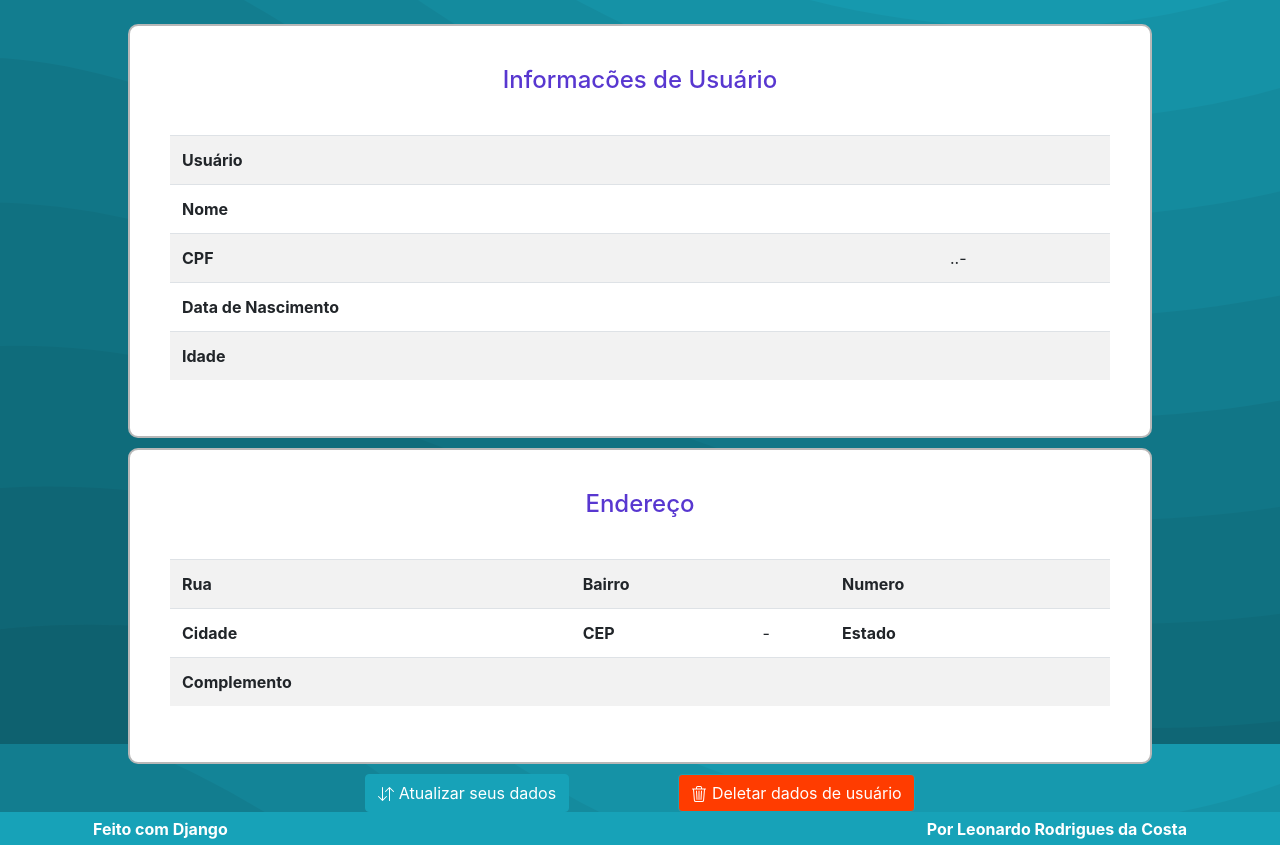
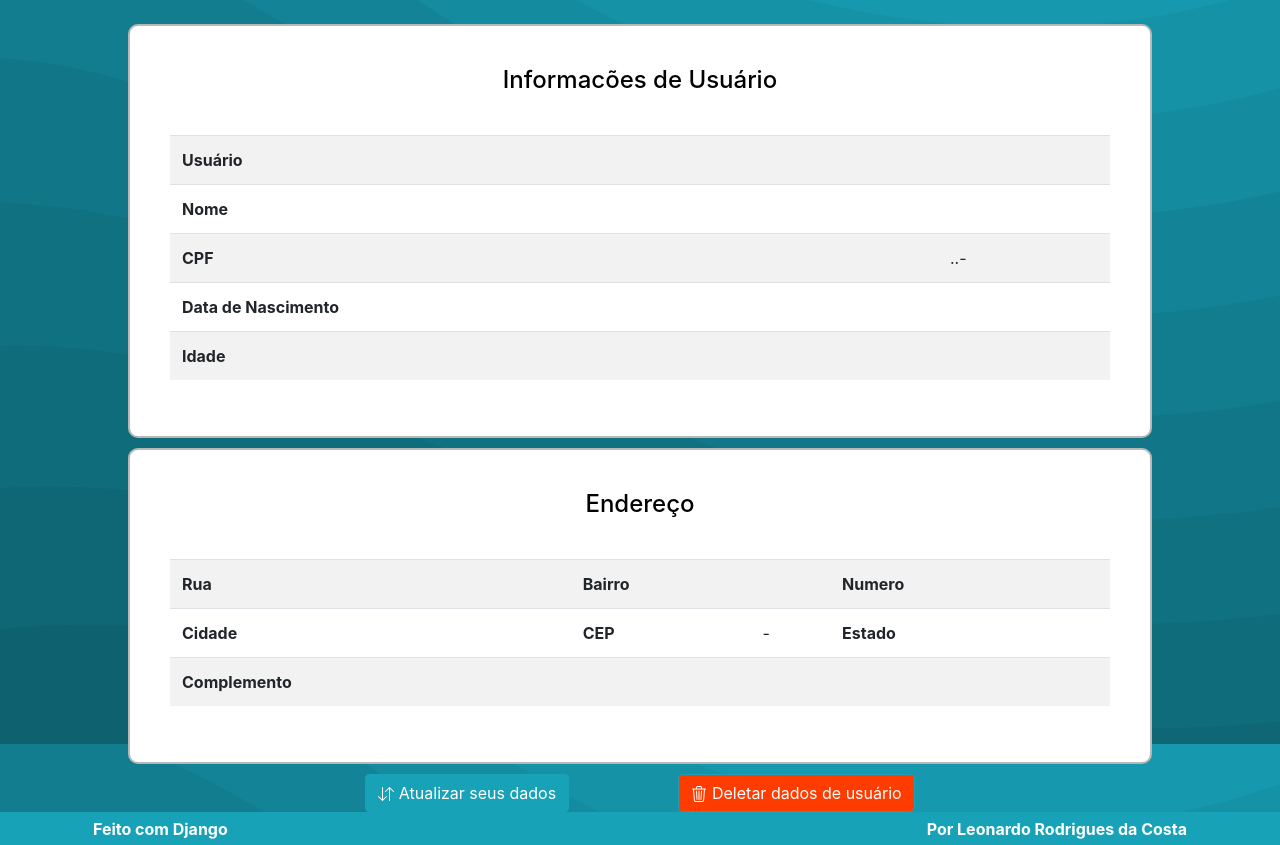
Before and after one commit to leonhardc/ecomerce-django, a Django app: page /perfil/ in a window 1280 px wide. Shown: the part 56-901 px from the top of the page. Run offline with Django 4.2, Linux system fonts and the light colour scheme; some libraries are stand-ins or nearby versions.

Commit message:
Mudança na cor da fonte geral do html de roxo para preto

```diff
--- a/templates/static/assets/custom/css/style-detalhe-perfil.css
+++ b/templates/static/assets/custom/css/style-detalhe-perfil.css
@@ -12,11 +12,11 @@
     font-family: sans-serif;
     scroll-behavior: smooth;
     scroll-padding-top: 100px;
-    color: var(--border-color-page);
+    /* color: var(--border-color-page); */
   }
 
   h1, h2, h3, h4, h5, h6, span, label {
-    color: var(--border-color-page);
+    /* color: var(--border-color-page); */
   }
 
   .box {
```
